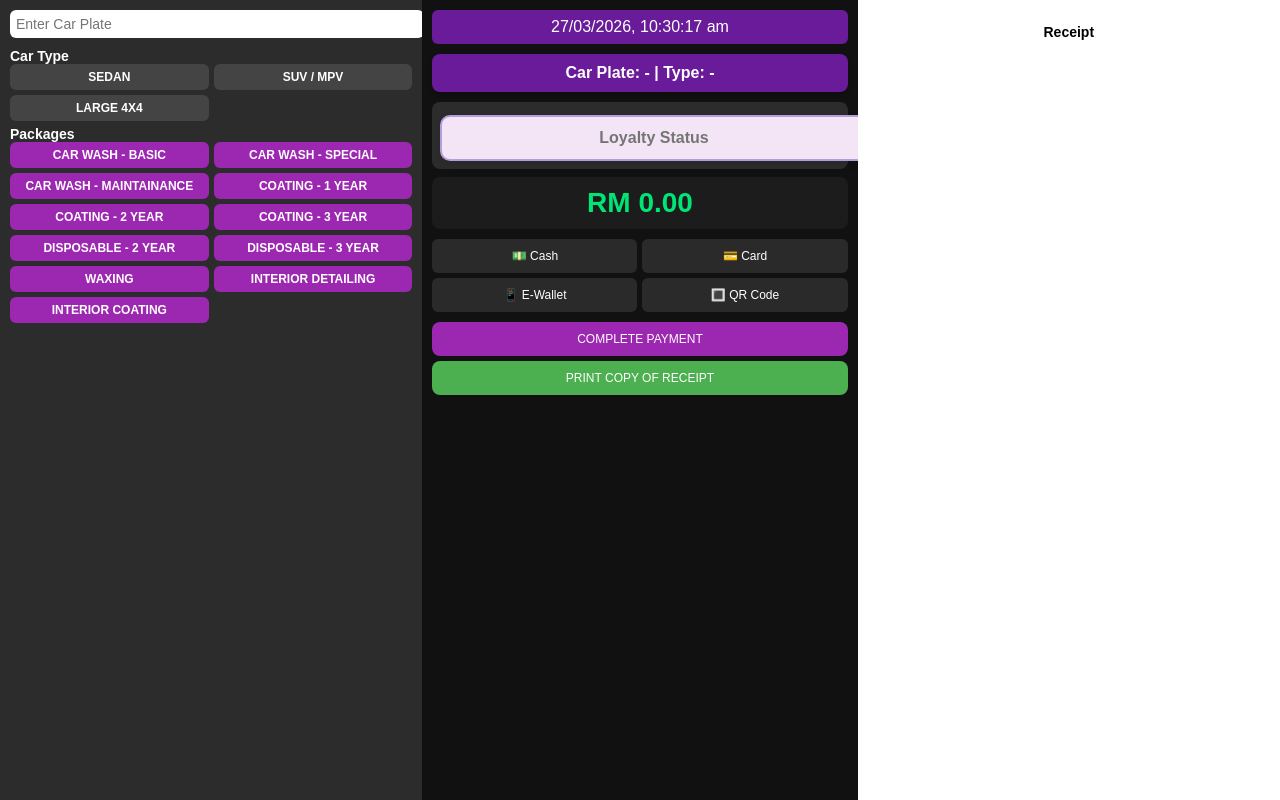
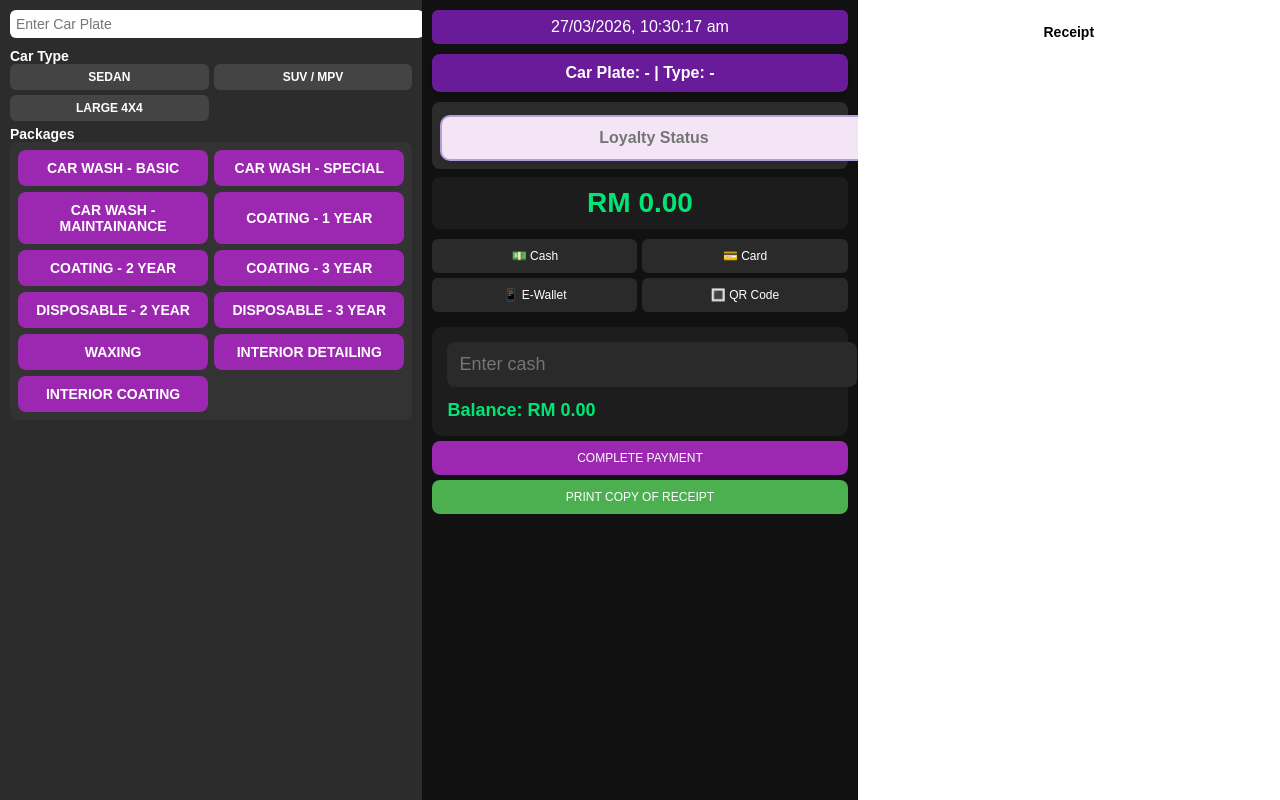
Before and after one commit to effiena/shinemaster-system, a Flask app: page /pos in a window 1280 px wide. Run offline with Flask 3, Linux system fonts and the light colour scheme; data that the repository does not hold is empty.

Commit message:
change in pos.html

```diff
--- a/templates/pos.html
+++ b/templates/pos.html
@@ -95,6 +95,38 @@ body{margin:0;font-family:Arial;background:linear-gradient(135deg,#9C27B0,#F3E5F
 .spacer {
     visibility: hidden;
 }
+
+.service-box {
+    background: #333;         /* slightly darker than left panel */
+    border-radius: 8px;
+    padding: 8px;
+    max-height: 300px;        /* adjust as needed */
+    overflow-y: auto;         /* scroll if too many buttons */
+    margin-bottom: 10px;
+}
+
+.service-box .service-buttons {
+    display: grid;
+    grid-template-columns: 1fr 1fr; /* two columns */
+    gap: 6px;
+}
+
+.service-box .service-buttons button {
+    padding: 10px;            /* bigger for easier click */
+    font-size: 14px;          /* larger text */
+    font-weight: bold;
+    border-radius: 8px;
+    background: #9C27B0;
+    color: white;
+    cursor: pointer;
+    transition: all 0.2s ease;
+}
+
+.service-box .service-buttons button:hover {
+    background: #7B1FA2;
+    transform: scale(1.05);
+}
+
 
 
 .car-info-card {
@@ -227,6 +259,7 @@ body{margin:0;font-family:Arial;background:linear-gradient(135deg,#9C27B0,#F3E5F
 <input type="hidden" id="car_type">
 
         <label>Packages</label>
+        <div class="service-box">
             <div class="service-buttons">
                 <button onclick="selectService('wash_basic')">CAR WASH - BASIC</button>
                 <button onclick="selectService('wash_special')">CAR WASH - SPECIAL</button>
@@ -241,7 +274,7 @@ body{margin:0;font-family:Arial;background:linear-gradient(135deg,#9C27B0,#F3E5F
                 <button onclick="selectService('int_coat')">INTERIOR COATING</button>
             </div>
         </div>
-
+    </div>
 <!-- MIDDLE PANEL -->
 <div class="middle">
 <div class="time-box" id="live_time"></div>
@@ -264,10 +297,12 @@ body{margin:0;font-family:Arial;background:linear-gradient(135deg,#9C27B0,#F3E5F
 <div class="pay-option" onclick="selectPayment(this,'QR Code')">🔳 QR Code</div>
 </div>
 
-<div class="cash-box" id="cash_box" style="display:none;">
+<div class="cash-box" id="cash_box" style="display:block;">
         <input
             type="number"
             id="cash_input"
+            name="paid_amount"
+            step="0.01"
             placeholder="Enter cash"
             oninput="calculateBalance()"
        >
@@ -328,7 +363,14 @@ function calculatePrice(){ const carType=document.getElementById('car_type').val
 
 function selectPayment(el,method){document.querySelectorAll('.pay-option').forEach(b=>b.classList.remove('active')); el.classList.add('active'); selectedPayment=method; document.getElementById('cash_box').style.display=(method==='Cash')?'block':'none'; document.getElementById('qr_box').style.display=(method==='E-Wallet'||method==='QR Code')?'block':'none';}
 
-function calculateBalance(){let total=parseFloat(document.getElementById('price_display').textContent.replace('RM',''))||0; let cash=parseFloat(document.getElementById('cash_input').value)||0; let balance=cash-total; document.getElementById('balance_display').textContent= balance>=0?"Balance: RM "+balance.toFixed(2):"Insufficient amount";}
+function calculateBalance() {
+    let price = parseFloat(document.getElementById("price").value) || 0;
+    let cash = parseFloat(document.getElementById("cash_input").value) || 0;
+    let balance = price - cash;
+
+    document.getElementById("balance_display").innerText =
+        "Balance: RM " + balance.toFixed(2);
+}
 
 function completePayment(){if(!selectedService||!selectedPayment){alert("Missing input"); return;} submitReceipt("ORIGINAL","receipt_frame");}
 
```
Lines whose indentation alone changed are shown as unchanged.
